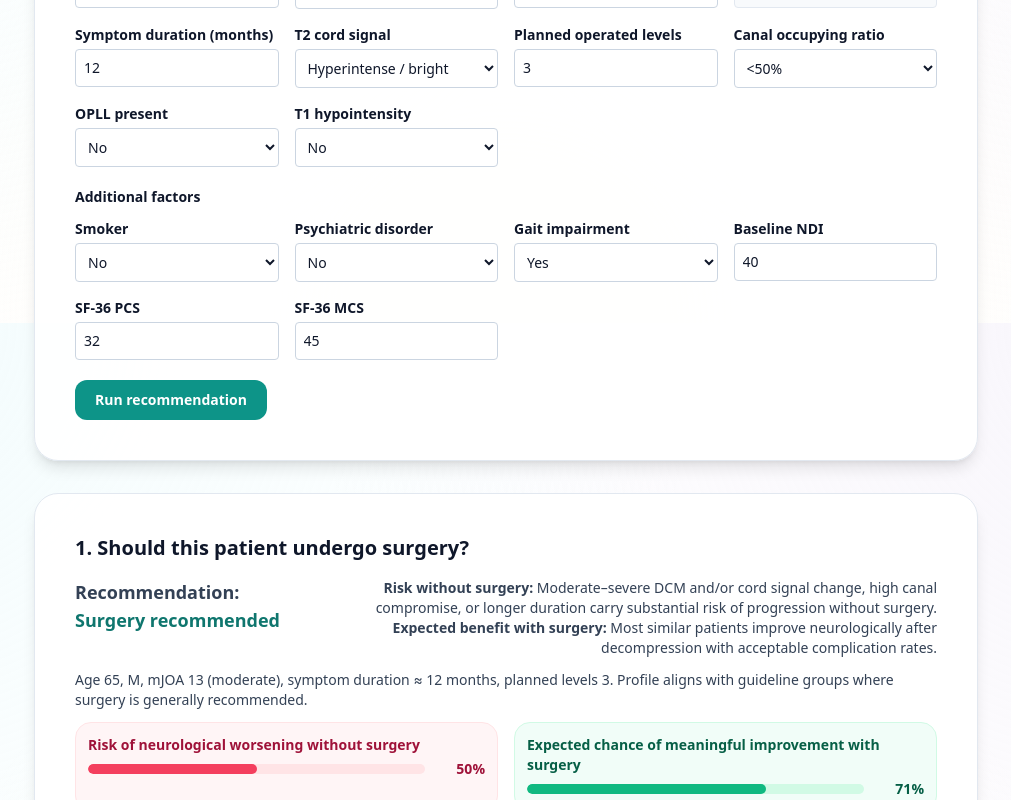
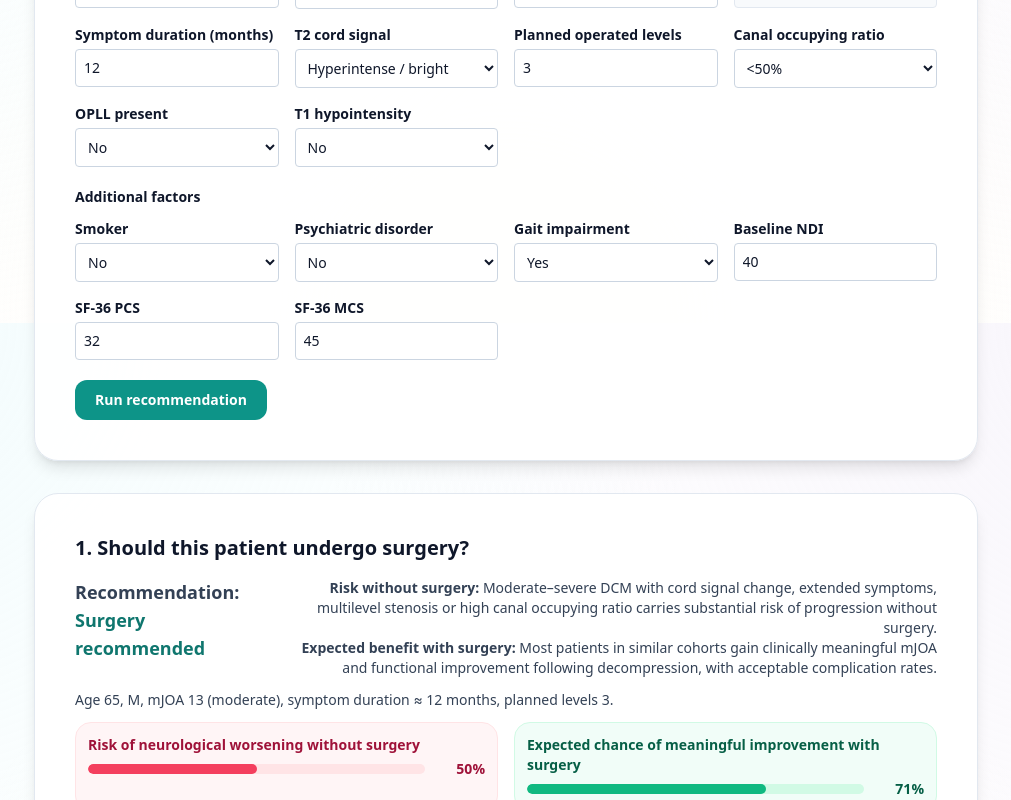
Before and after one commit to devender0609/dcm, a Next.js app: page /prototype in a window 1280 px wide. Both pictures are taken after a click on the button "Run recommendation". Shown: the part 477-1277 px from the top of the page, without its empty margins (134-1145 px from the left). Built offline with nearby package versions, Linux system fonts and the light colour scheme.

Commit message:
Use literature-anchored rule-based engine in UI

```diff
--- a/app/prototype/page.tsx
+++ b/app/prototype/page.tsx
@@ -42,36 +42,169 @@ interface BatchSummary {
   circumferential: number;
 }
 
-// Map mJOA -> AO Spine / WFNS severity band
+// -----------------------------
+// Shared logic with Python engine
+// -----------------------------
+
 function deriveSeverityFromMJOA(mjoa: number): Severity {
   if (mjoa >= 15) return "mild";
   if (mjoa >= 12) return "moderate";
   return "severe";
 }
 
-/**
- * Simple heuristic (literature-informed but approximate) mapping
- * to 0–100 “risk without surgery” and “benefit with surgery” bands.
- */
+function classifyRiskGroup(p: PatientInputs, severity: Severity) {
+  const hasCordSignal = p.t2Signal === "bright" || p.t2Signal === "multilevel";
+  const longSymptoms = p.durationMonths >= 6;
+  const veryLong = p.durationMonths >= 12;
+  const highCanal = p.canalRatio === ">60%";
+  const multilevel = p.levels >= 3;
+
+  let label =
+    "Non-operative trial reasonable with close follow-up and structured surveillance.";
+  let risk =
+    "Low–moderate short-term risk of neurological worsening with careful monitoring, assuming no new red-flag features develop.";
+  let benefit =
+    "Surgical benefit may be modest in mild, stable disease. Shared decision-making is important.";
+
+  if (
+    (severity === "moderate" || severity === "severe") &&
+    (hasCordSignal || longSymptoms || highCanal || multilevel)
+  ) {
+    label = "Surgery recommended";
+    risk =
+      "Moderate–severe DCM with cord signal change, extended symptoms, multilevel stenosis or high canal occupying ratio carries substantial risk of progression without surgery.";
+    benefit =
+      "Most patients in similar cohorts gain clinically meaningful mJOA and functional improvement following decompression, with acceptable complication rates.";
+  } else if (
+    severity === "mild" &&
+    (hasCordSignal || longSymptoms || highCanal)
+  ) {
+    label = "Consider surgery / surgery likely beneficial";
+    risk =
+      "Mild DCM with MRI or duration risk markers has a meaningful chance of progression over time.";
+    benefit =
+      "Early decompression often yields clinically important improvement, but a monitored non-operative trial is reasonable if symptoms are stable and the patient prefers to delay surgery.";
+  }
+
+  return { label, risk, benefit };
+}
+
+function baselineMCIDBySeverity(severity: Severity): number {
+  if (severity === "mild") return 0.65;
+  if (severity === "moderate") return 0.55;
+  return 0.45;
+}
+
+function approachMCIDAdjustments(
+  p: PatientInputs,
+  severity: Severity,
+  baseProb: number
+): ApproachResult {
+  let probs: ApproachResult = {
+    anterior: baseProb,
+    posterior: baseProb,
+    circumferential: baseProb - 0.03, // generally for more complex cases
+  };
+
+  const hasCordSignal = p.t2Signal === "bright" || p.t2Signal === "multilevel";
+  const multilevel = p.levels >= 3;
+  const longSymptoms = p.durationMonths >= 6;
+  const veryLong = p.durationMonths >= 12;
+  const highCanal = p.canalRatio === ">60%";
+  const midCanal = p.canalRatio === "50–60%";
+  const hasOPLL = p.opll === "yes";
+  const elderly = p.age >= 75;
+  const highBurden =
+    elderly || p.smoker === "yes" || p.t1Hypo === "yes" || hasCordSignal;
+
+  // Mild, non-OPLL, short segment, lower canal compromise → anterior modestly favoured
+  if (severity === "mild" && !hasOPLL && !multilevel && !highCanal) {
+    probs.anterior += 0.05;
+    probs.posterior += 0.0;
+    probs.circumferential -= 0.02;
+  }
+
+  // Multilevel disease or very long duration → posterior more attractive
+  if (multilevel || veryLong) {
+    probs.posterior += 0.05;
+    probs.anterior -= 0.02;
+    probs.circumferential += 0.02;
+  }
+
+  // OPLL-specific adjustments
+  if (hasOPLL) {
+    if (highCanal) {
+      // High canal occupying ratio OPLL: anterior has higher recovery but more complications
+      probs.anterior += 0.1;
+      probs.posterior += 0.03;
+    } else if (midCanal) {
+      // Intermediate canal occupying ratio: anterior and posterior similar
+      probs.anterior += 0.03;
+      probs.posterior += 0.03;
+    } else {
+      // Lower canal occupying ratio: posterior often favoured due to complication profile
+      probs.posterior += 0.05;
+      probs.anterior += 0.02;
+    }
+  }
+
+  // Multilevel T2 signal → posterior and circumferential slightly favoured
+  if (p.t2Signal === "multilevel") {
+    probs.posterior += 0.03;
+    probs.anterior -= 0.01;
+    probs.circumferential += 0.01;
+  }
+
+  // Long symptoms in non-OPLL moderate/severe: small downshift
+  if (longSymptoms && !hasOPLL && (severity === "moderate" || severity === "severe")) {
+    probs.anterior -= 0.01;
+    probs.posterior -= 0.01;
+  }
+
+  // Global downshift for frail/high burden
+  if (highBurden) {
+    (["anterior", "posterior", "circumferential"] as ApproachKey[]).forEach(
+      (k) => {
+        probs[k] -= 0.03;
+      }
+    );
+  }
+
+  // Clamp to [0.25, 0.9]
+  (["anterior", "posterior", "circumferential"] as ApproachKey[]).forEach(
+    (k) => {
+      probs[k] = Math.max(0.25, Math.min(0.9, probs[k]));
+    }
+  );
+
+  return probs;
+}
+
+function computeUncertaintyLevel(approachResult: ApproachResult): "" | "low" | "moderate" | "high" {
+  const vals = Object.values(approachResult).sort((a, b) => b - a);
+  if (vals.length < 2) return "high";
+  const delta = vals[0] - vals[1];
+  if (delta >= 0.15) return "low";
+  if (delta >= 0.08) return "moderate";
+  return "high";
+}
+
 function estimateRiskBenefit(
-  p: PatientInputs
+  p: PatientInputs,
+  severity: Severity
 ): { riskScore: number; benefitScore: number } {
   let risk: number;
   let benefit: number;
 
-  switch (p.severity) {
-    case "mild":
+  if (severity === "mild") {
     risk = 20;
     benefit = 40;
-      break;
-    case "moderate":
+  } else if (severity === "moderate") {
     risk = 40;
     benefit = 65;
-      break;
-    case "severe":
+  } else {
     risk = 60;
     benefit = 80;
-      break;
   }
 
   if (p.durationMonths >= 12) {
@@ -100,91 +233,15 @@ function estimateRiskBenefit(
     benefit += 2;
   }
 
-  risk = Math.min(95, Math.max(5, risk));
-  benefit = Math.min(95, Math.max(10, benefit));
+  risk = Math.max(5, Math.min(95, risk));
+  benefit = Math.max(10, Math.min(95, benefit));
 
   return { riskScore: risk, benefitScore: benefit };
 }
 
-function computeForPatient(p: PatientInputs): PatientOutputs {
-  const {
-    age,
-    sex,
-    severity,
-    mjoa,
-    durationMonths,
-    t2Signal,
-    levels,
-    canalRatio,
-    opll,
-    t1Hypo,
-    smoker,
-  } = p;
-
-  const hasCordSignal = t2Signal !== "none";
-  const moderateOrSevere = severity !== "mild";
-  const longSymptoms = durationMonths >= 6;
-  const highCanal = canalRatio === ">60%";
-  const hasOPLL = opll === "yes";
-  const smokerFlag = smoker === "yes";
-  const t1Flag = t1Hypo === "yes";
-  const ageNum = age || 65;
-
-  let label =
-    "Non-operative trial reasonable with close follow-up and structured surveillance.";
-  let risk =
-    "Low–moderate risk of neurological worsening if monitored closely and risk factors remain stable.";
-  let benefit =
-    "Surgical benefit may be modest; decision should reflect patient goals and risk tolerance.";
-  let summary = `Age ${ageNum}, ${sex}, mJOA ${mjoa} (${severity}), symptom duration ≈ ${durationMonths} months, planned levels ${levels}.`;
-
-  if (moderateOrSevere && (hasCordSignal || longSymptoms || highCanal)) {
-    label = "Surgery recommended";
-    risk =
-      "Moderate–severe DCM and/or cord signal change, high canal compromise, or longer duration carry substantial risk of progression without surgery.";
-    benefit =
-      "Most similar patients improve neurologically after decompression with acceptable complication rates.";
-    summary +=
-      " Profile aligns with guideline groups where surgery is generally recommended.";
-  } else if (severity === "mild" && (hasCordSignal || longSymptoms)) {
-    label = "Consider surgery / surgery likely beneficial";
-    risk = "Mild DCM with risk markers has a meaningful chance of progression.";
-    benefit =
-      "Early surgery frequently yields clinically important improvement; a structured non-operative trial is reasonable if the patient prefers.";
-    summary +=
-      " Fits mild DCM with risk markers where guidelines support either early surgery or a monitored non-operative trial.";
-  }
-
-  // Approximate approach patterns (front-end mock)
-  let baseAnterior = severity === "severe" ? 0.62 : 0.78;
-  let basePosterior = severity === "severe" ? 0.75 : 0.63;
-  let baseCirc = 0.6;
-
-  if (levels >= 4 || hasOPLL) {
-    basePosterior += 0.05;
-    baseAnterior -= 0.04;
-  }
-
-  if (ageNum > 75 || smokerFlag) {
-    baseAnterior -= 0.03;
-    basePosterior -= 0.03;
-    baseCirc -= 0.03;
-  }
-
-  if (t1Flag || t2Signal === "multilevel") {
-    baseCirc -= 0.03;
-  }
-
-  const jitter = () => (Math.random() - 0.5) * 0.05;
-
-  const approachResult: ApproachResult = {
-    anterior: Math.min(0.95, Math.max(0.3, baseAnterior + jitter())),
-    posterior: Math.min(0.95, Math.max(0.3, basePosterior + jitter())),
-    circumferential: Math.min(0.95, Math.max(0.3, baseCirc + jitter())),
-  };
-
-  return { label, risk, benefit, summary, approachResult };
-}
+// -----------------------------
+// React component
+// -----------------------------
 
 export default function Prototype() {
   const [activeTab, setActiveTab] = useState<Tab>("single");
@@ -253,33 +310,25 @@ export default function Prototype() {
       smoker,
     };
 
-    const { label, risk, benefit, summary, approachResult } =
-      computeForPatient(inputs);
+    const rg = classifyRiskGroup(inputs, derivedSeverity);
+    const baseProb = baselineMCIDBySeverity(derivedSeverity);
+    const appr = approachMCIDAdjustments(inputs, derivedSeverity, baseProb);
+    const unc = computeUncertaintyLevel(appr);
+    const rb = estimateRiskBenefit(inputs, derivedSeverity);
 
-    setSurgeryLabel(label);
-    setRiskBand(risk);
-    setBenefitBand(benefit);
+    const summary = `Age ${inputs.age}, ${sex}, mJOA ${mNum} (${derivedSeverity}), symptom duration ≈ ${
+      inputs.durationMonths
+    } months, planned levels ${inputs.levels}.`;
+
+    setSurgeryLabel(rg.label);
+    setRiskBand(rg.risk);
+    setBenefitBand(rg.benefit);
     setSurgerySummary(summary);
-    setApproachResult(approachResult);
+    setApproachResult(appr);
+    setUncertaintyLevel(unc);
+    setRiskScore(rb.riskScore);
+    setBenefitScore(rb.benefitScore);
     setHasRun(true);
-
-    // Confidence / uncertainty band
-    const probsSorted = Object.values(approachResult).sort((a, b) => b - a);
-    const delta = probsSorted[0] - probsSorted[1];
-    let unc: "low" | "moderate" | "high";
-    if (delta >= 0.15) {
-      unc = "low";
-    } else if (delta >= 0.08) {
-      unc = "moderate";
-    } else {
-      unc = "high";
-    }
-    setUncertaintyLevel(unc);
-
-    // Risk vs benefit dial values
-    const { riskScore, benefitScore } = estimateRiskBenefit(inputs);
-    setRiskScore(riskScore);
-    setBenefitScore(benefitScore);
   };
 
   const bestApproach =
@@ -350,7 +399,7 @@ export default function Prototype() {
       const inputs: PatientInputs = {
         age: Number(row[ageIdx]) || 65,
         sex: (row[sexIdx] as Sex) || "M",
-        severity: derivedSeverity, // ignore any CSV severity and enforce consistency
+        severity: derivedSeverity,
         mjoa: mNum,
         durationMonths: Number(row[durIdx]) || 0,
         t2Signal: (row[t2Idx] as "none" | "bright" | "multilevel") || "bright",
@@ -372,21 +421,21 @@ export default function Prototype() {
             : "no",
       };
 
-      const { label, approachResult } = computeForPatient(inputs);
+      const rg = classifyRiskGroup(inputs, derivedSeverity);
+      const baseProb = baselineMCIDBySeverity(derivedSeverity);
+      const appr = approachMCIDAdjustments(inputs, derivedSeverity, baseProb);
+
       summary.total += 1;
 
-      if (label.startsWith("Surgery recommended")) {
+      if (rg.label.startsWith("Surgery recommended")) {
         summary.surgeryRecommended += 1;
-      } else if (label.startsWith("Consider surgery")) {
+      } else if (rg.label.startsWith("Consider surgery")) {
         summary.consider += 1;
       } else {
         summary.nonOp += 1;
       }
 
-      const best = Object.entries(approachResult).sort(
-        (a, b) => b[1] - a[1]
-      )[0][0] as ApproachKey;
-
+      const best = Object.entries(appr).sort((a, b) => b[1] - a[1])[0][0] as ApproachKey;
       summary[best] += 1;
     }
 
@@ -440,8 +489,7 @@ export default function Prototype() {
           DCM Surgical Decision-Support
         </h1>
         <p className="mt-1 text-sm text-slate-600">
-          Single-patient and batch views using guideline-informed logic and
-          outcome patterns.
+          Single-patient and batch views using guideline-informed logic and outcome patterns.
         </p>
       </div>
 
@@ -771,10 +819,9 @@ export default function Prototype() {
                 )}
 
                 <p className="text-xs text-slate-500">
-                  Logic approximates AO Spine / WFNS guideline groups and
-                  outcome data for DCM (Fehlings et al., Global Spine J 2017;
-                  Tetreault et al., Global Spine J 2017; Merali et al., PLoS
-                  One 2019).
+                  Logic approximates AO Spine / WFNS guideline groups and outcome
+                  data for DCM and OPLL. Exact probabilities will be calibrated
+                  on prospective Ascension Seton data.
                 </p>
               </div>
             )}
@@ -788,7 +835,9 @@ export default function Prototype() {
               </h2>
               {hasRun && approachResult && uncertaintyLevel && !isNonOp && (
                 <span
-                  className={`inline-flex items-center px-3 py-1 rounded-full border text-xs font-semibold ${uncertaintyClass}`}
+                  className={`inline-flex items-center px-3 py-1 rounded-full border text-xs font-semibold ${
+                    uncertaintyClass
+                  }`}
                 >
                   {uncertaintyLabel}
                 </span>
@@ -797,12 +846,10 @@ export default function Prototype() {
 
             {!hasRun || !approachResult ? (
               <p className="text-sm text-slate-600">
-                After running the recommendation above, approximate
-                probabilities of achieving mJOA MCID with each approach will
-                appear here.
+                After running the recommendation above, approximate probabilities
+                of achieving mJOA MCID with each approach will appear here.
               </p>
             ) : isNonOp ? (
-              // Hybrid behaviour for non-operative cases
               <div className="rounded-2xl border border-slate-200 bg-slate-50 p-4 text-sm text-slate-700">
                 <p className="font-semibold mb-1">
                   Non-operative trial recommended at this time.
@@ -815,7 +862,7 @@ export default function Prototype() {
                 {bestApproach && (
                   <p>
                     If the patient later requires surgery (progression of signs
-                    or symptoms), the current model would favor{" "}
+                    or symptoms), the current engine would favour{" "}
                     <span className="font-semibold">
                       {bestApproach.charAt(0).toUpperCase() +
                         bestApproach.slice(1)}
@@ -825,10 +872,9 @@ export default function Prototype() {
                   </p>
                 )}
                 <p className="mt-2 text-xs text-slate-500">
-                  Approach preferences are based on the same prognostic
-                  features (severity, duration, canal compromise, OPLL, MRI
-                  signal, age, smoking) but are presented here only as a
-                  contingency plan if surgery is pursued in the future.
+                  Approach preferences reflect severity, duration, canal
+                  compromise, OPLL, MRI signal, age and smoking, and will be
+                  refined using your prospective data.
                 </p>
               </div>
             ) : (
@@ -862,8 +908,7 @@ export default function Prototype() {
                           </p>
                         ) : (
                           <p className="text-xs text-slate-600">
-                            Lower modeled probability than the leading
-                            approach.
+                            Lower modeled probability than the leading approach.
                           </p>
                         )}
                       </div>
@@ -910,9 +955,10 @@ export default function Prototype() {
             )}
 
             <p className="mt-2 text-xs text-slate-500">
-              Approach patterns reflect known prognostic factors (severity,
-              duration, age, smoking, canal compromise, OPLL, MRI signal) and
-              will later be replaced by your fully trained model.
+              Approach patterns are derived from DCM and OPLL outcome literature
+              (anterior vs posterior vs circumferential) and will be formally
+              calibrated once real Ascension Texas Spine and Scoliosis data are
+              available.
             </p>
 
             {/* PDF / print summary */}
```
Lines whose indentation alone changed are shown as unchanged.
